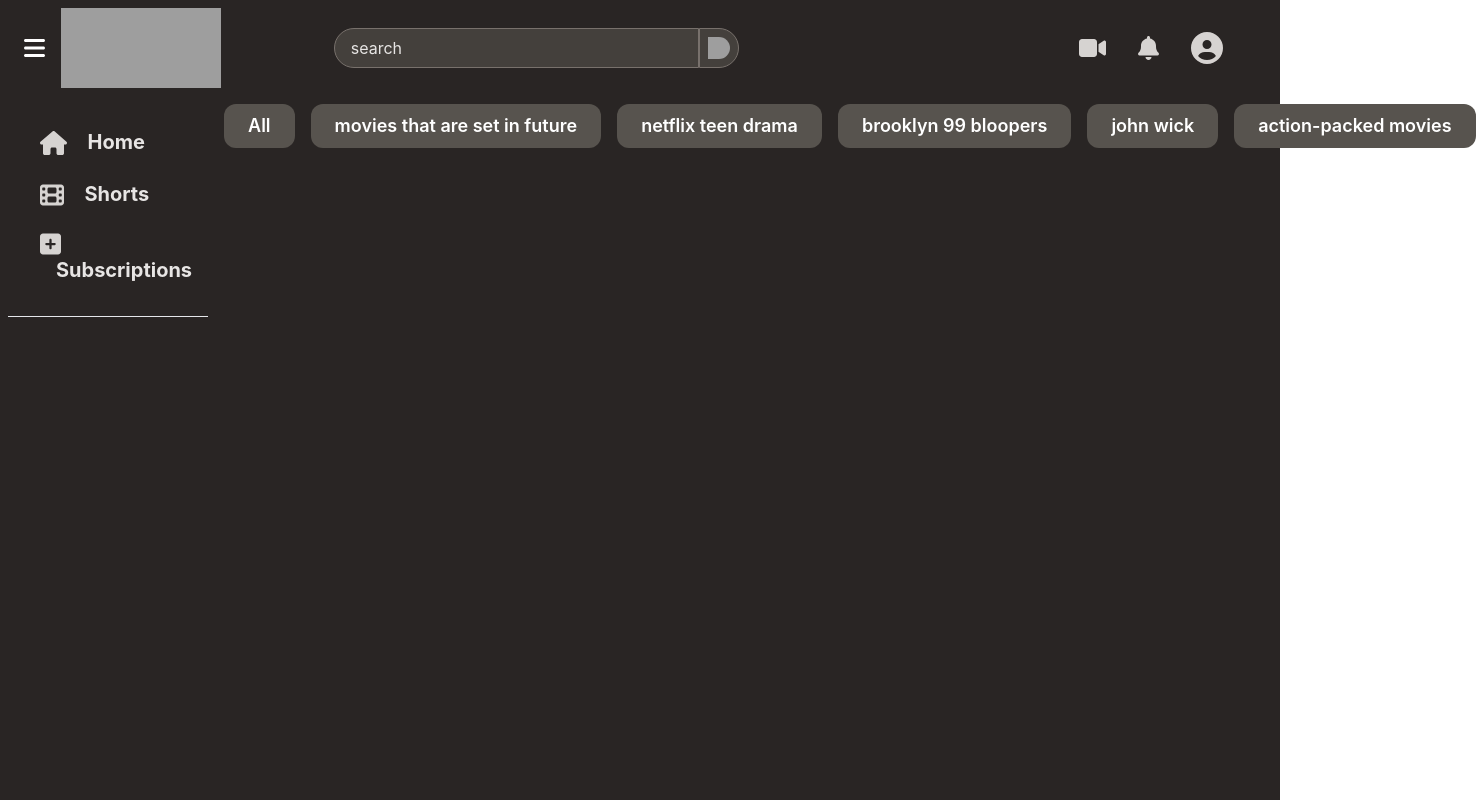
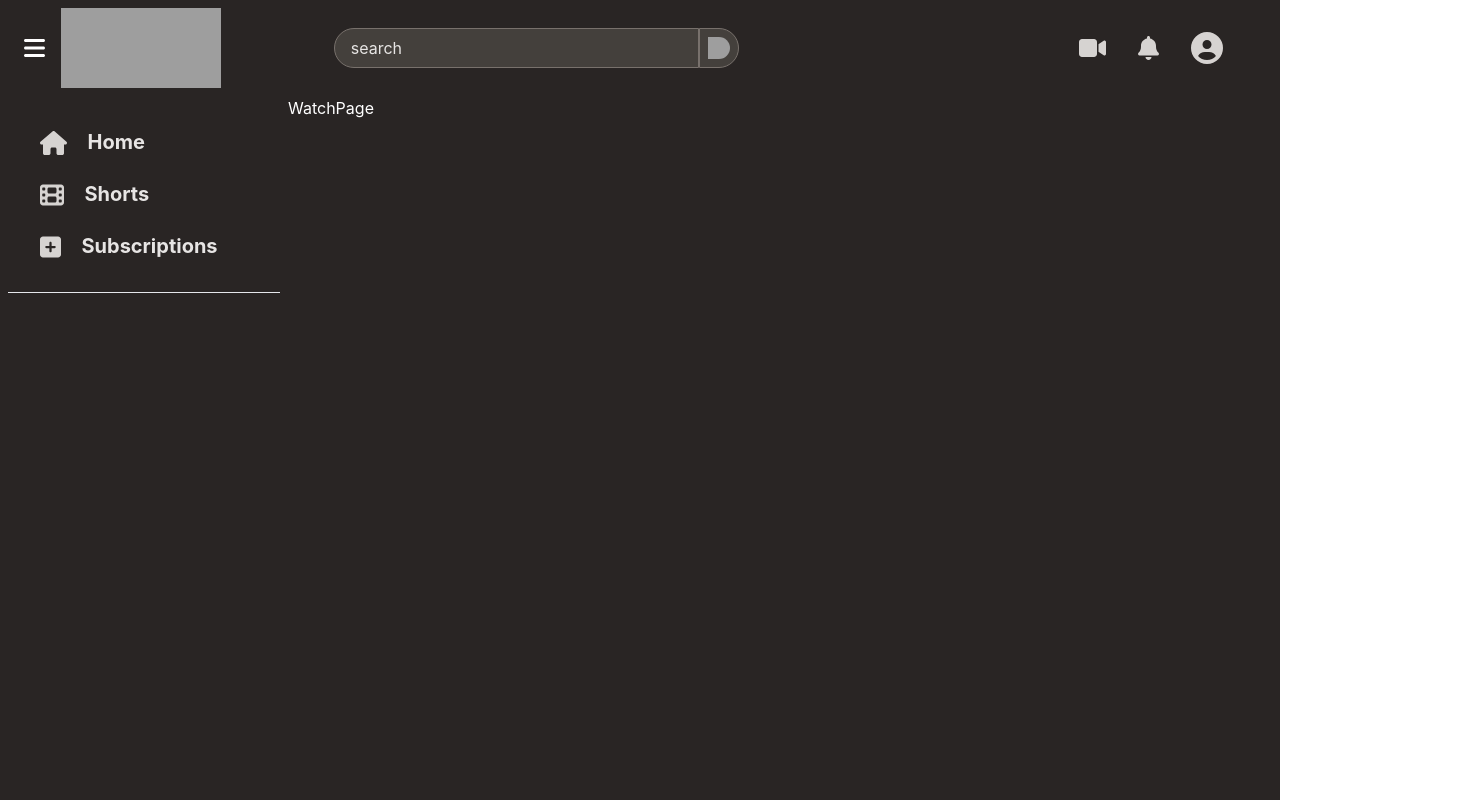
Before and after one commit to HarshithPendyala/youtube-frontend, a React (Create React App) app: page /watch in a window 1280 px wide. Shown: the whole page, 1484 px wide, since content can reach past the window. Built offline with nearby package versions, Linux system fonts and the light colour scheme; no server answers; grey boxes are pictures that could not be loaded.

Commit message:
react-router,child routes

```diff
--- a/src/App.js
+++ b/src/App.js
@@ -3,13 +3,32 @@
 import Body from "./components/Body";
 import { Provider } from "react-redux";
 import store from "../src/utils/store";
+import { RouterProvider, createBrowserRouter } from "react-router-dom";
+import MainContainer from "./components/MainContainer";
+import WatchPage from "./components/WatchPage";
 
 function App() {
+	const appRouter = createBrowserRouter([
+		{
+			path: "/",
+			element: <Body />,
+			children: [
+				{
+					path: "/",
+					element: <MainContainer />,
+				},
+				{
+					path: "/watch",
+					element: <WatchPage />,
+				},
+			],
+		},
+	]);
 	return (
 		<Provider store={store}>
 			<div className="bg-stone-800 text-white min-h-screen">
 				<Navbar />
-				<Body />
+				<RouterProvider router={appRouter} />
 			</div>
 		</Provider>
 	);
--- a/src/components/Body.js
+++ b/src/components/Body.js
@@ -2,13 +2,14 @@
 import SideBar from "./SideBar";
 import MainContainer from "./MainContainer";
 import { useSelector } from "react-redux";
+import { Outlet } from "react-router-dom";
 
 const Body = () => {
 	const isSideBarOpen = useSelector((store) => store.sideBar.isSideBarOpen);
 	return (
 		<div className="flex">
 			{isSideBarOpen && <SideBar />}
-			<MainContainer />
+			<Outlet />
 		</div>
 	);
 };
--- a/src/components/VideoList.js
+++ b/src/components/VideoList.js
@@ -1,6 +1,7 @@
 import React from "react";
 import VideoCard from "./VideoCard";
 import { useSelector } from "react-redux";
+import { Link } from "react-router-dom";
 
 const VideoList = () => {
 	const videos = useSelector((store) => store.videoList?.videos);
@@ -8,7 +9,9 @@
 	return (
 		<div className="flex flex-wrap">
 			{videos?.map((video) => (
-				<VideoCard video={video} key={video?.id} />
+				<Link to={"/watch?v=" + video?.id} key={video?.id}>
+					<VideoCard video={video} />
+				</Link>
 			))}
 		</div>
 	);
--- /dev/null
+++ b/src/components/WatchPage.js
@@ -0,0 +1,7 @@
+import React from "react";
+
+const WatchPage = () => {
+	return <div>WatchPage</div>;
+};
+
+export default WatchPage;
```
